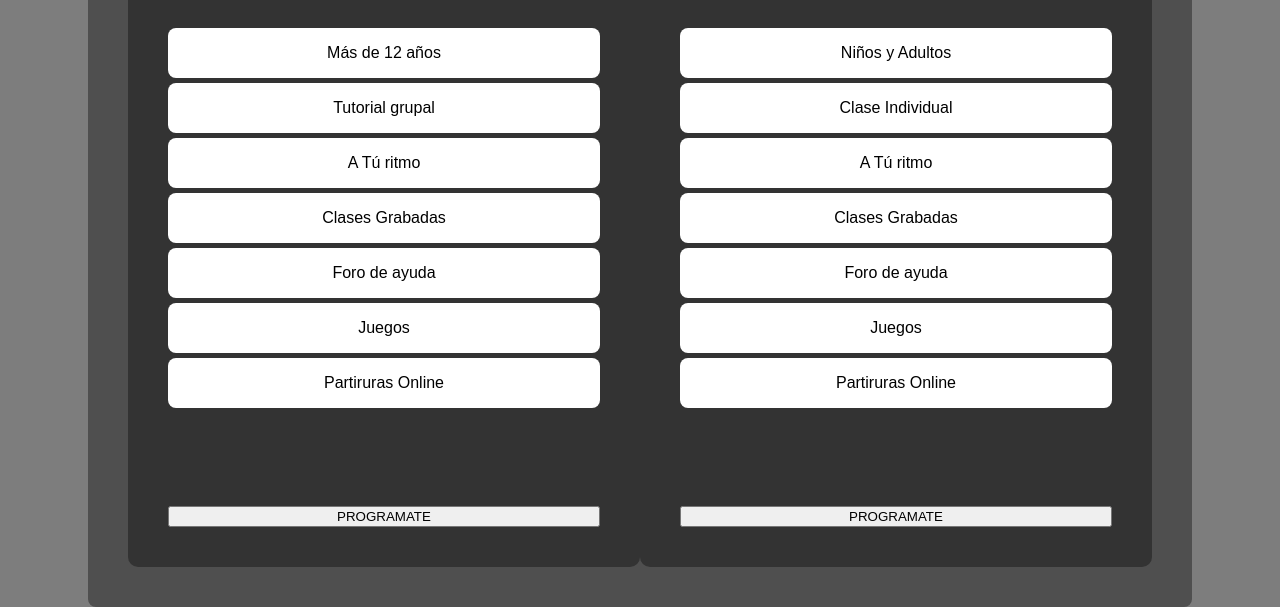
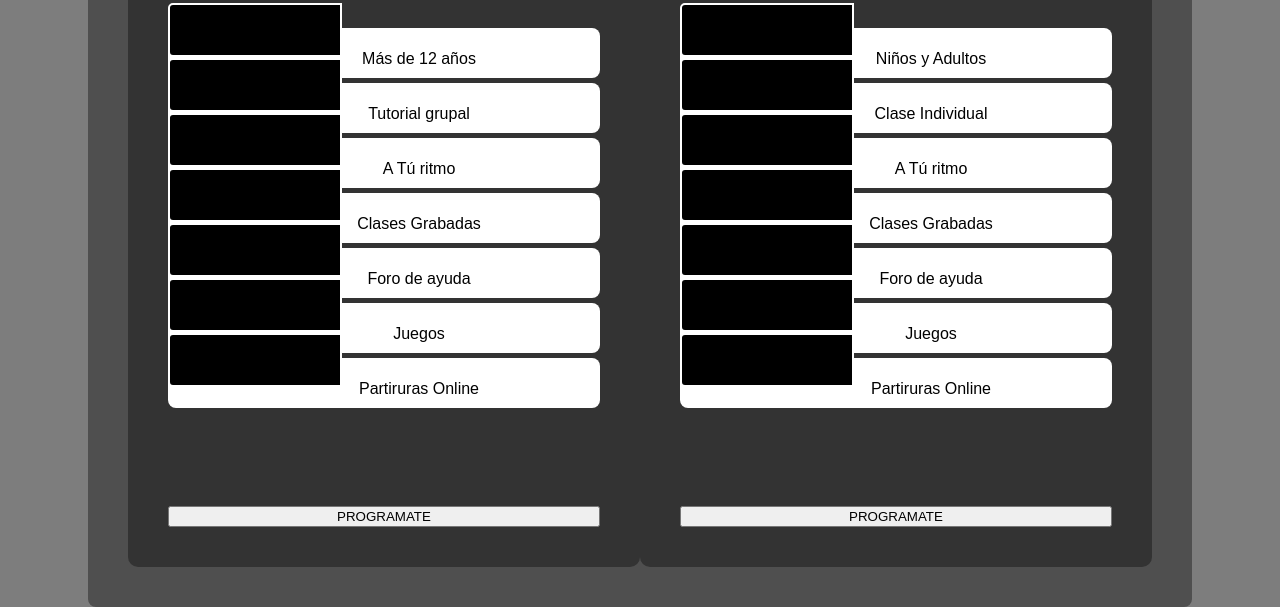
Before and after one commit to Atreyus-dev/Do-Re-Mi-Piano, a plain HTML site: page comparativa.html in a window 1280 px wide. Shown: the part 193-800 px from the top of the page. Drawn offline with Linux system fonts and the light colour scheme.

Commit message:
elaboracion etiquetas ul li .black-box  / ul li span

```diff
--- a/css/comparativa.css
+++ b/css/comparativa.css
@@ -43,13 +43,13 @@ body{
     margin-right: 10px;
     height: 50px;
 }
-
+/* cajas blancas */
 ul {
     list-style-type: none;
     padding: 0;
     flex-grow: 1;
 }
-/*  */
+/* caracteristicas de cajas blancas */
 ul li {
     background-color: white;
     color: black;
@@ -62,3 +62,23 @@ ul li {
     height: 30px;
     justify-content: center;
 }
+/* caracteristicas cajas negras */
+ul li .black-box {
+    width: 170px;
+    height: 50px;
+    background-color: black;
+    border: 2px solid white;
+    position: absolute;
+    left: 0;
+    top: -25px;
+    border-top-left-radius: 5px;
+    border-bottom-left-radius: 5px;
+}
+/* ajustar espacio para el cuadro */
+ul li span{
+    margin-left: 70px;
+    text-align: center;
+    width: 100%;
+    align-self: flex-end;
+
+}
```
